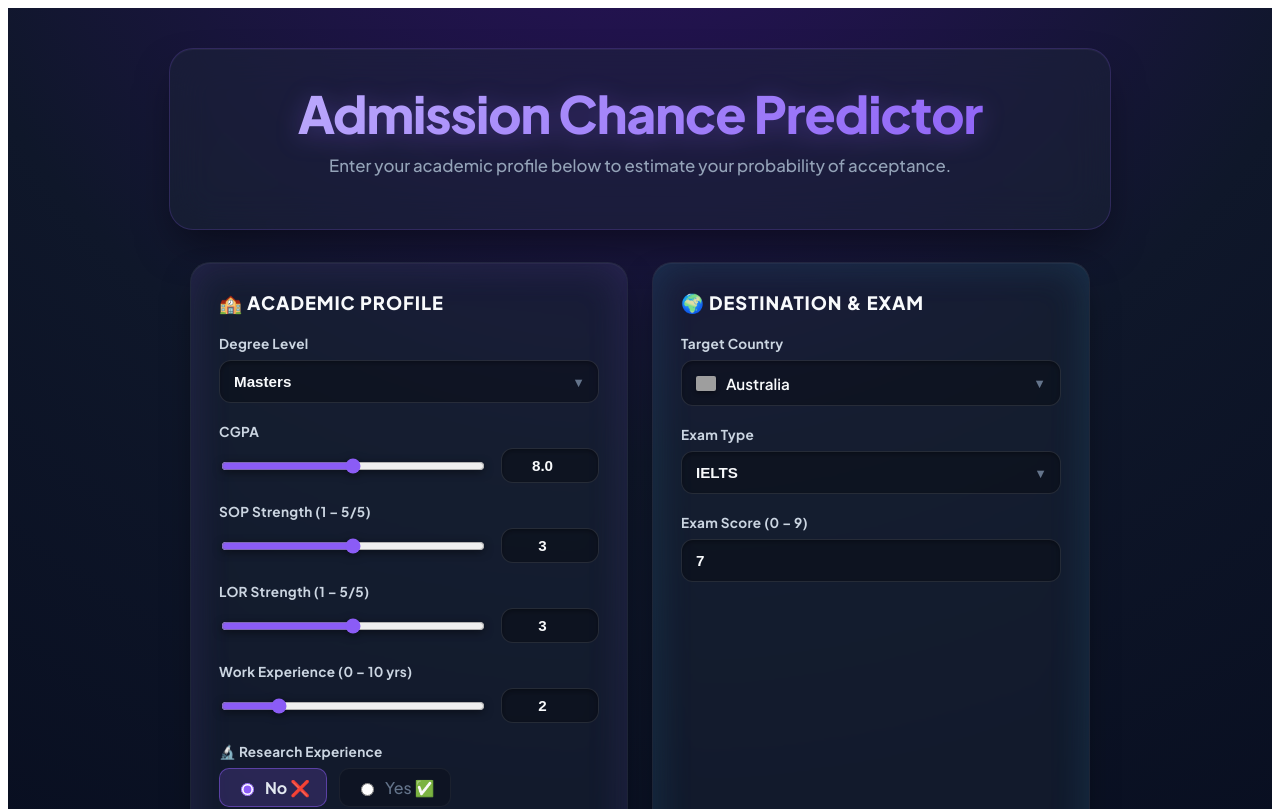
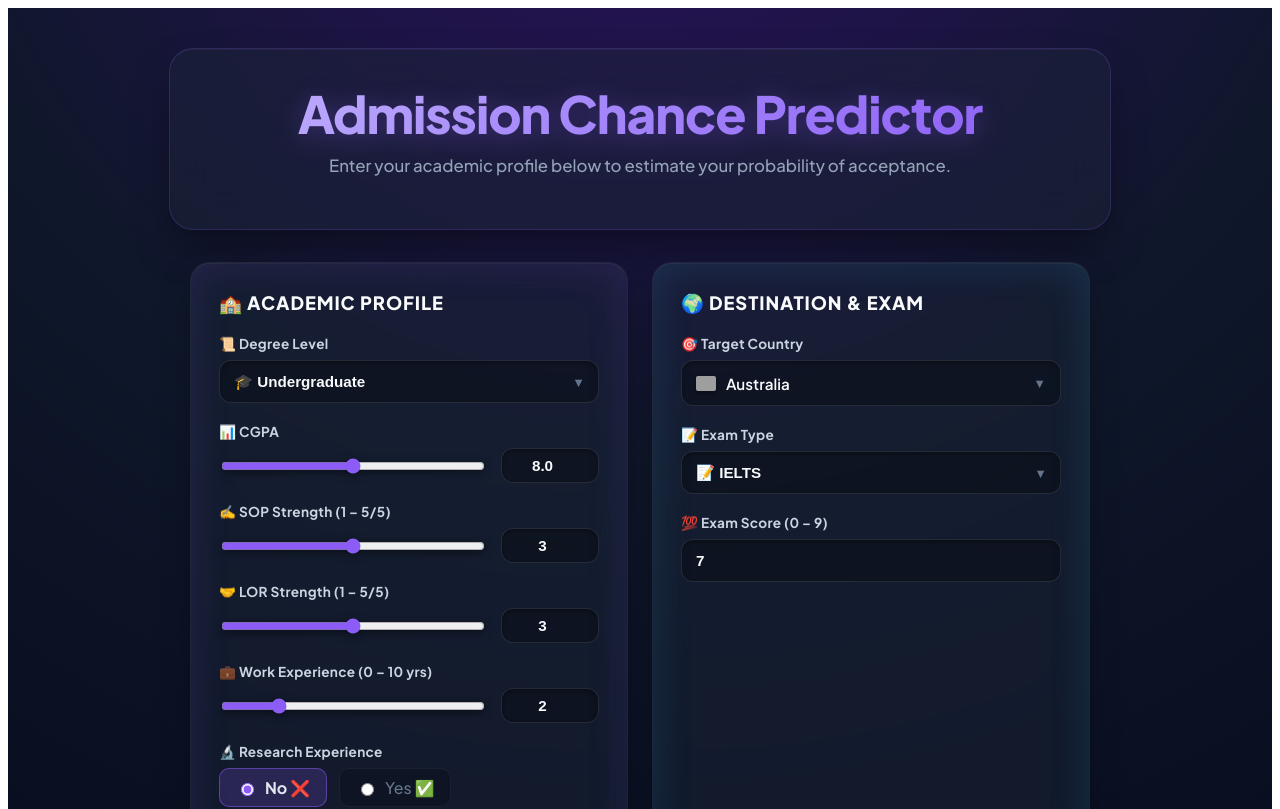
Before and after one commit to kalajsgsgsysagaah/global-admission-predictor, a Next.js app: page / in a window 1280 px wide. Shown: the top 809 px of the page. Built offline with nearby package versions, Linux system fonts and the light colour scheme; grey boxes are pictures that could not be loaded.

Commit message:
ui: added expressive emojis to all inputs, dropdowns, and profile summaries

```diff
--- a/pages/index.tsx
+++ b/pages/index.tsx
@@ -12,8 +12,8 @@ const COUNTRY_ISO: Record<string, string> = {
     Sweden: 'se', Switzerland: 'ch', UAE: 'ae', UK: 'gb', USA: 'us',
 }
 
-const EXAMS = ['IELTS', 'TOEFL', 'PTE', 'DET', 'GRE']
-const DEGREES = ['Undergraduate', 'Masters', 'PhD']
+const EXAMS = ['📝 IELTS', '🖥️ TOEFL', '💻 PTE', '📱 DET', '🧠 GRE']
+const DEGREES = ['🎓 Undergraduate', '🎓 Masters', '🎓 PhD']
 const EXAM_INFO: Record<string, string> = {
     IELTS: '0 – 9', TOEFL: '0 – 120', PTE: '10 – 90', DET: '10 – 160', GRE: '260 – 340',
 }
@@ -99,24 +99,24 @@ export default function Home() {
                 }}>
                     {/* Left — Academic */}
                     <Card title="🏫 Academic Profile" glowColor="rgba(139,92,246,0.15)">
-                        <Field label="Degree Level">
+                        <Field label="📜 Degree Level">
                             <Select value={form.degree} onChange={set('degree')} options={DEGREES} />
                         </Field>
 
                         <SliderField
-                            label="CGPA" unit="" min={6} max={10} step={0.1}
+                            label="📊 CGPA" unit="" min={6} max={10} step={0.1}
                             value={form.cgpa} onChange={v => setVal('cgpa', v)}
                         />
                         <SliderField
-                            label="SOP Strength" unit="/5" min={1} max={5} step={0.5}
+                            label="✍️ SOP Strength" unit="/5" min={1} max={5} step={0.5}
                             value={form.sop} onChange={v => setVal('sop', v)}
                         />
                         <SliderField
-                            label="LOR Strength" unit="/5" min={1} max={5} step={0.5}
+                            label="🤝 LOR Strength" unit="/5" min={1} max={5} step={0.5}
                             value={form.lor} onChange={v => setVal('lor', v)}
                         />
                         <SliderField
-                            label="Work Experience" unit=" yrs" min={0} max={10} step={1}
+                            label="💼 Work Experience" unit=" yrs" min={0} max={10} step={1}
                             value={form.work_exp} onChange={v => setVal('work_exp', v)}
                         />
 
@@ -136,16 +136,16 @@ export default function Home() {
 
                     {/* Right — Destination */}
                     <Card title="🌍 Destination & Exam" glowColor="rgba(56,189,248,0.15)">
-                        <Field label="Target Country">
+                        <Field label="🎯 Target Country">
                             <CountrySelect
                                 value={form.country}
                                 onChange={(v: string) => setVal('country', v)}
                             />
                         </Field>
-                        <Field label="Exam Type">
-                            <Select value={form.exam_type} onChange={set('exam_type')} options={EXAMS} />
+                        <Field label="📝 Exam Type">
+                            <Select value={form.exam_type} onChange={set('exam_type')} options={EXAMS} valueMap={['IELTS', 'TOEFL', 'PTE', 'DET', 'GRE']} />
                         </Field>
-                        <Field label={`Exam Score  (${EXAM_INFO[form.exam_type]})`}>
+                        <Field label={`💯 Exam Score  (${EXAM_INFO[form.exam_type] || ''})`}>
                             <input type="number" value={form.exam_score} onChange={set('exam_score')}
                                 style={{ ...inputStyle, width: '100%', boxSizing: 'border-box' as any }} />
                         </Field>
@@ -241,13 +241,13 @@ export default function Home() {
                         <SectionTitle icon="📋">Your Profile</SectionTitle>
                         <div style={{ display: 'grid', gridTemplateColumns: '1fr 1fr', gap: '12px 24px', fontSize: '.95rem', color: '#cbd5e1', marginTop: 16 }}>
                             {[
-                                ['Degree', form.degree],
-                                ['Country', <span key="c" style={{ display: 'inline-flex', alignItems: 'center', gap: 6 }}><img src={`https://flagcdn.com/w20/${COUNTRY_ISO[form.country]}.png`} alt={form.country} style={{ width: 18, borderRadius: 2, boxShadow: '0 2px 4px rgba(0,0,0,0.3)' }} /> {form.country}</span>],
-                                ['Exam', `${form.exam_type} — ${form.exam_score}`], ['CGPA', form.cgpa],
-                                ['SOP', `${form.sop}/5`], ['LOR', `${form.lor}/5`],
-                                ['Research', form.research === '1' ? 'Yes ✅' : 'No ❌'],
-                                ['Work Exp', `${form.work_exp} yr(s)`],
-                                ['Internship', form.internship === 'true' ? 'Yes ✅' : 'No ❌'],
+                                ['📜 Degree', form.degree],
+                                ['🌍 Country', <span key="c" style={{ display: 'inline-flex', alignItems: 'center', gap: 6 }}><img src={`https://flagcdn.com/w20/${COUNTRY_ISO[form.country]}.png`} alt={form.country} style={{ width: 18, borderRadius: 2, boxShadow: '0 2px 4px rgba(0,0,0,0.3)' }} /> {form.country}</span>],
+                                ['📝 Exam', `${form.exam_type} — ${form.exam_score}`], ['📊 CGPA', form.cgpa],
+                                ['✍️ SOP', `${form.sop}/5`], ['🤝 LOR', `${form.lor}/5`],
+                                ['🔬 Research', form.research === '1' ? 'Yes ✅' : 'No ❌'],
+                                ['💼 Work Exp', `${form.work_exp} yr(s)`],
+                                ['🚀 Internship', form.internship === 'true' ? 'Yes ✅' : 'No ❌'],
                             ].map(([k, v]) => (<span key={k as string} style={{ padding: '6px 12px', background: 'rgba(0,0,0,0.2)', borderRadius: 8, border: '1px solid rgba(255,255,255,0.03)' }}><b style={{ color: '#c4b5fd' }}>{k}</b> — {v}</span>))}
                         </div>
 
```
